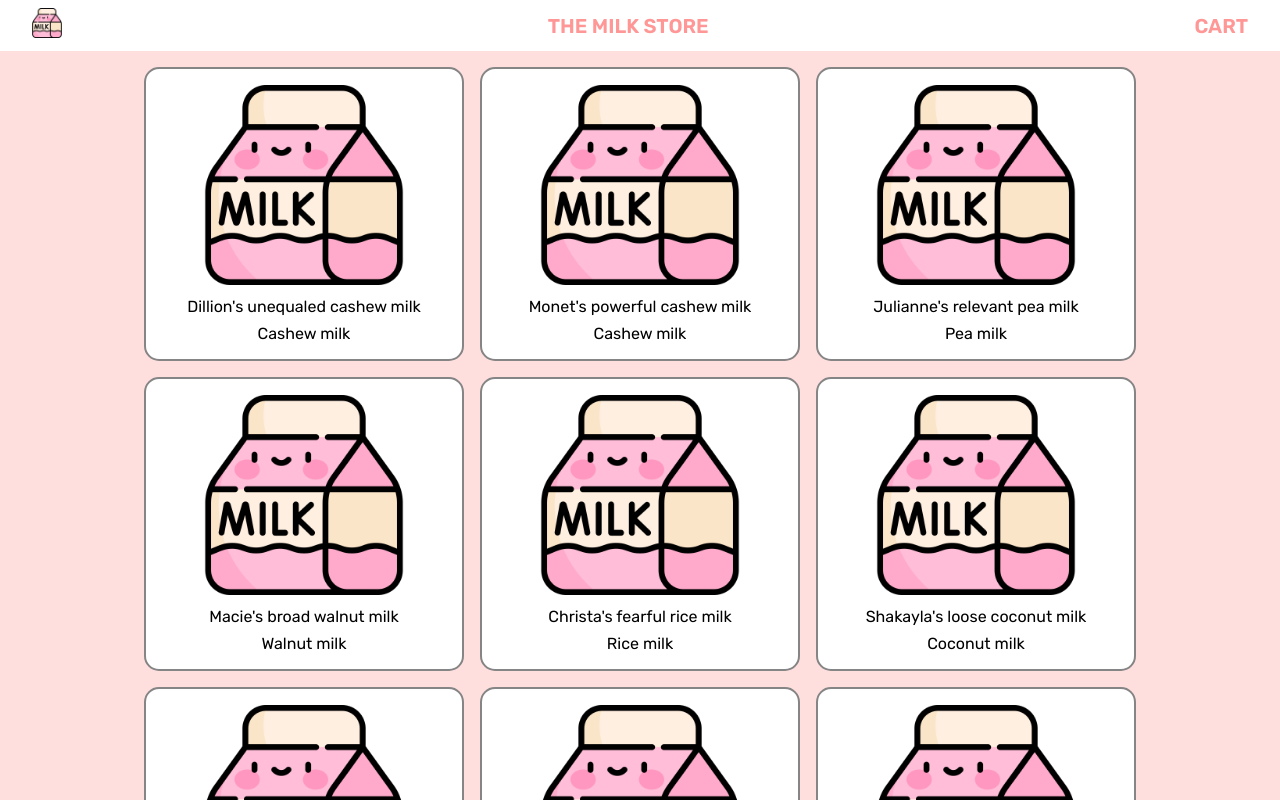
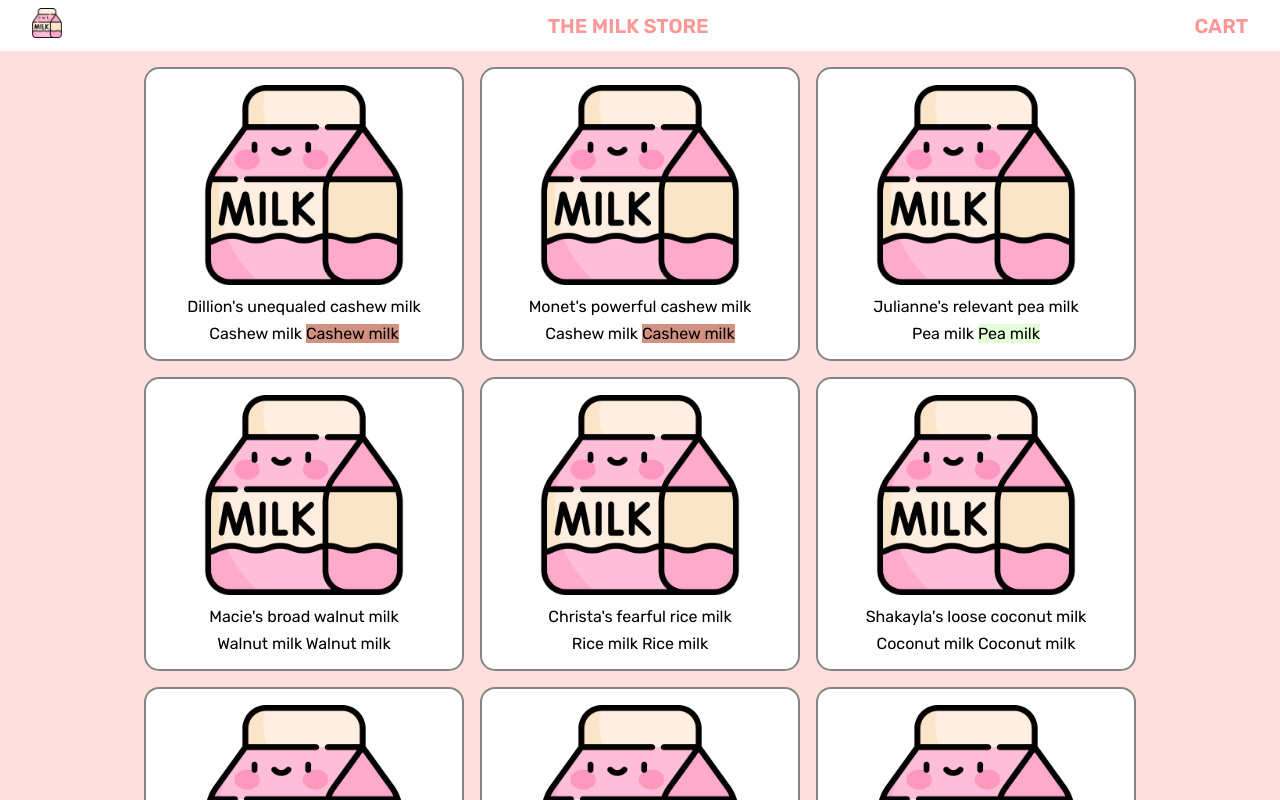
Before and after one commit to Mashidzasupergirl/Milk-app, a React (Vite) app in the folder vite-milk-app/: page / in a window 1280 px wide. Shown: the top 800 px of the page. Built offline with nearby package versions, Linux system fonts and the light colour scheme.

Commit message:
milk-type

```diff
--- a/vite-milk-app/src/App.css
+++ b/vite-milk-app/src/App.css
@@ -82,6 +82,12 @@ body {
 .product-card p{
   margin-top: 0.5rem;
 }
+.Cashew {
+  background-color: rgb(209, 146, 130);
+}
+.Pea {
+  background-color: rgb(228, 255, 216);
+}
 
 .pagination {
   display: flex;
--- a/vite-milk-app/src/components/ProductCard.tsx
+++ b/vite-milk-app/src/components/ProductCard.tsx
@@ -6,7 +6,7 @@ const ProductCard = (data: oneProduct) => {
     <div className='product-card' >
         <img src="./public/milk.png" alt="Milk pic" width="200" height="200"></img>
         <p>{data.name}</p>
-        <p>{data.type}</p>
+        <p>{data.type} <span className={data.type}>{data.type}</span></p>
         {/* <p>storage {data.storage}</p>
         <p>id {data.id}</p> */}
     </div>
```
Also changed, not shown: vite-milk-app/public/milk - Copy.png (added).
